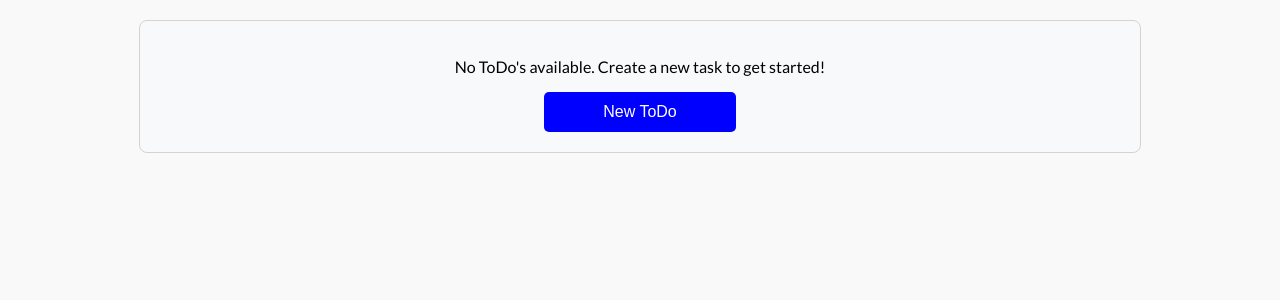
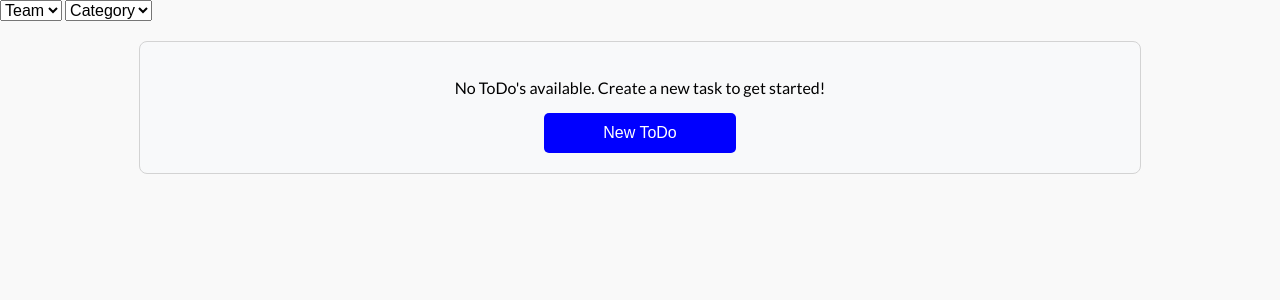
Before and after one commit to DePaul-CSC-394/mini-project-team-five, a Django app: page /dashboard/ in a window 1280 px wide. Shown: the part 42-342 px from the top of the page. Run offline with Django 5.2, Linux system fonts and the light colour scheme; the visitor is signed in with stand-in values (Sample User, id 1); data that the repository does not hold is empty.

Commit message:
dropdowns

```diff
--- a/toDo/templates/toDo/dashboard.html
+++ b/toDo/templates/toDo/dashboard.html
@@ -134,6 +134,25 @@
             <a href="{% url 'logout' %}">{{ user.email }}</a>
         </div>
     </div>
+    <div class="filter-container">
+        <select id="team-filter" name="team" onchange="filterTasks()">
+            <option value="">Team</option>
+            {% for team in teams %}
+                <option value="{{ team.id }}">{{ team.name }}</option>
+            {% endfor %}
+        </select>
+
+        <select id="category-filter" name="category" onchange="filterTasks()">
+            <option value="">Category</option>
+            {% for category in categories %}
+                <option value="{{ category.id }}">{{ category.name }}</option>
+            {% endfor %}
+        </select>
+    </div>
+
+
+
+
 
     {% if todo_items %}
         <div class="new-todo-container">
@@ -290,6 +309,42 @@
             taskToDelete = null;
             document.getElementById('popup-overlay').style.display = 'none';
         }
+
+
+
+
+
+
+
+
+
+        function filterTasks() {
+            let selectedTeam = document.getElementById("teamFilter").value;
+            let selectedCategory = document.getElementById("categoryFilter").value;
+            let tasks = document.querySelectorAll(".task");
+            let hasVisibleTasks = false;
+
+            tasks.forEach(task => {
+                let taskTeam = task.getAttribute("data-team");
+                let taskCategory = task.getAttribute("data-category");
+
+                let teamMatch = (selectedTeam === "all" || taskTeam === selectedTeam);
+                let categoryMatch = (selectedCategory === "all" || taskCategory === selectedCategory);
+
+                if (teamMatch && categoryMatch) {
+                    task.style.display = "block";
+                    hasVisibleTasks = true;
+                } else {
+                    task.style.display = "none";
+                }
+            });
+
+            document.getElementById("no-results").style.display = hasVisibleTasks ? "none" : "block";
+        }
     </script>
 </body>
 </html>
+    </script>
+
+</body>
+</html>
```
Also changed, not shown: toDo/templates/toDo/createToDo.html (line endings or trailing spaces).
